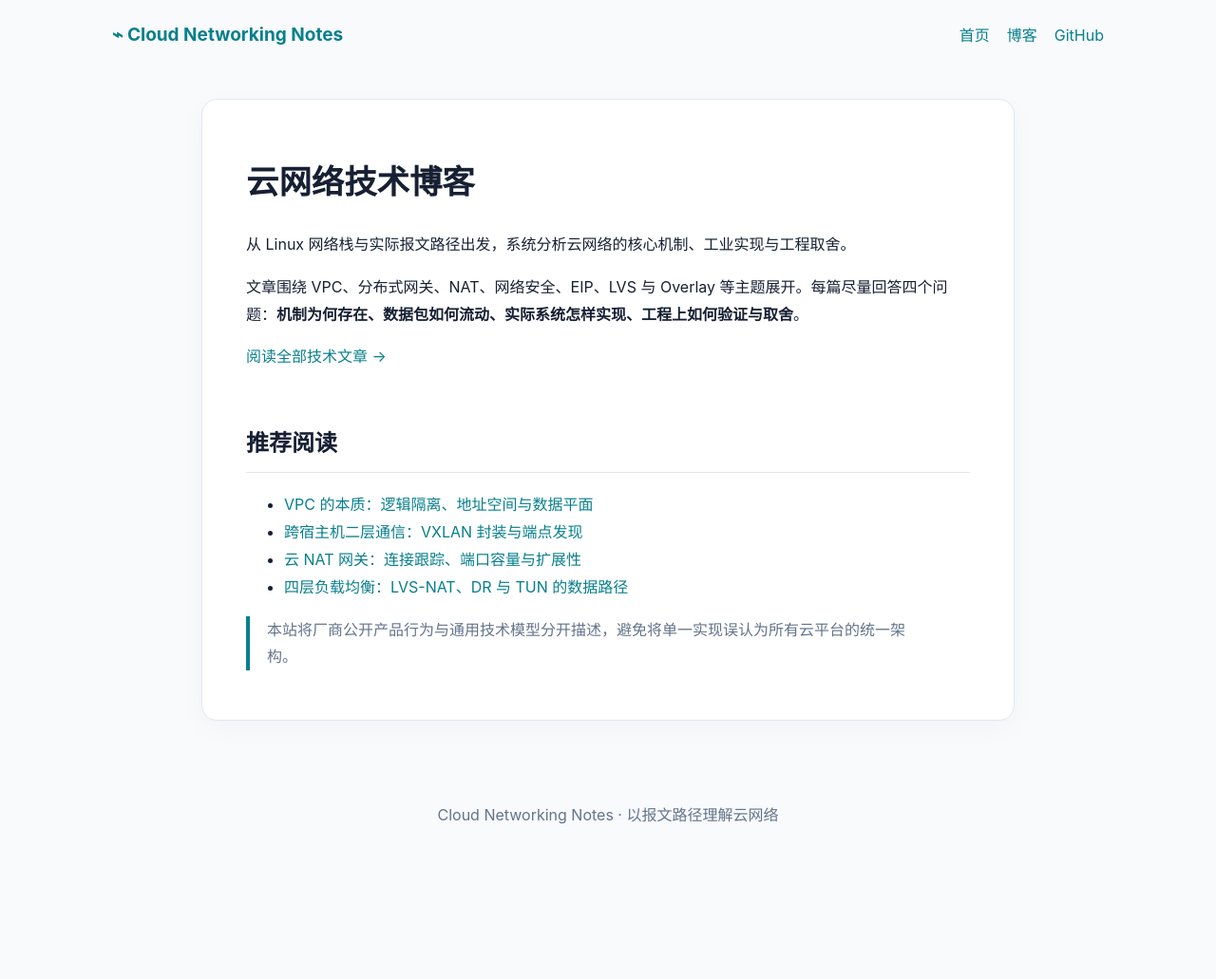
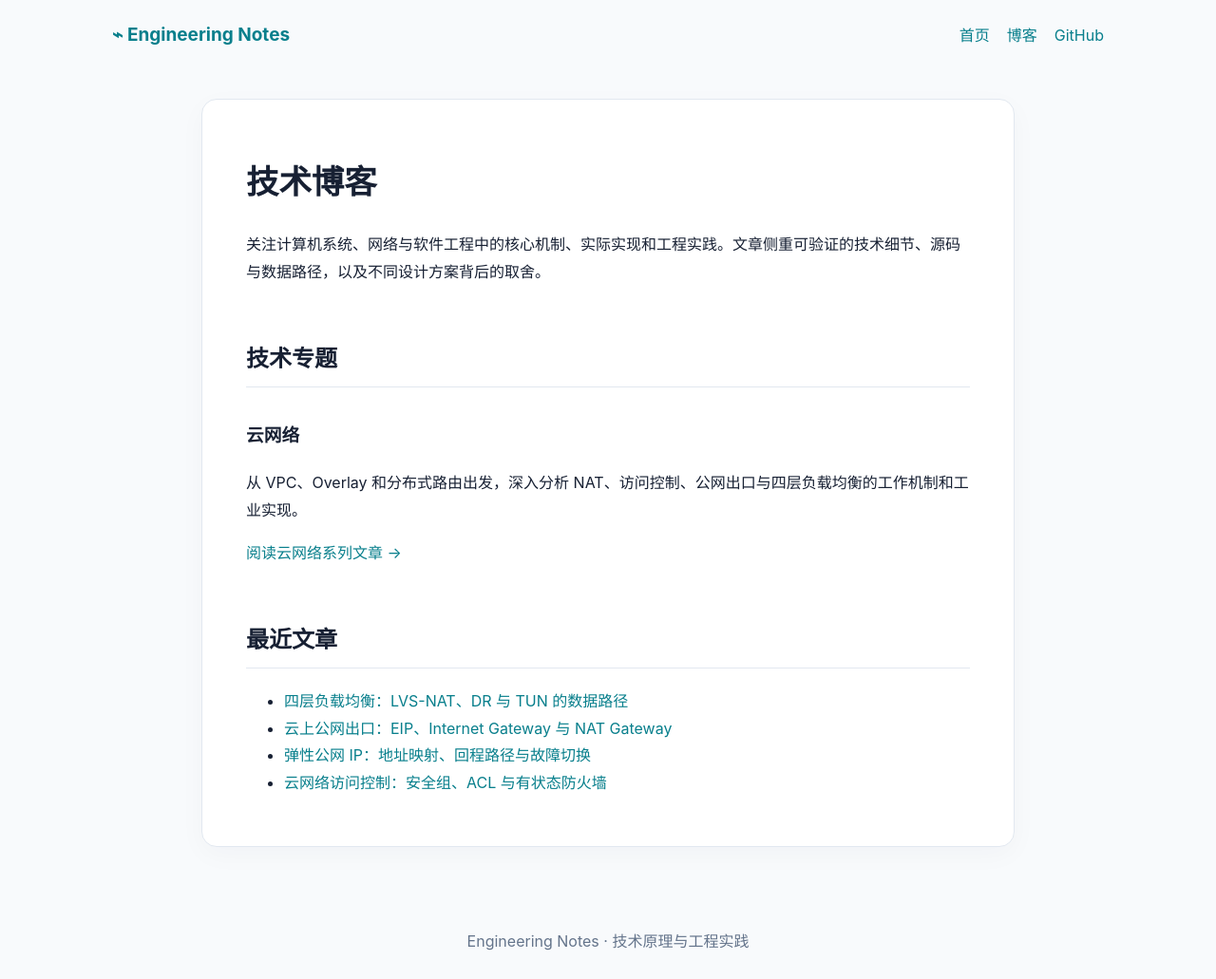
Before and after one commit to cafebeef1/cafebeef1.github.io, a Jekyll site: the page built from index.md, in a window 1280 px wide. Shown: the whole page at 95% size. Built offline with Jekyll 4.4.1, drawn with Linux system fonts in a browser that asks for light colours; before the commit the page ends 900 px from its top, so only the background shows below that.

Commit message:
Generalize blog identity and homepage for multiple technical series

```diff
--- a/_config.yml
+++ b/_config.yml
@@ -1,5 +1,5 @@
-title: Cloud Networking Notes
-description: 从报文路径出发，理解云网络与 Linux 网络实现
+title: Engineering Notes
+description: 计算机系统、网络与软件工程的技术原理和工程实践
 url: https://cafebeef1.github.io
 baseurl: ""
 lang: zh-CN
--- a/_layouts/default.html
+++ b/_layouts/default.html
@@ -1,3 +1,3 @@
 <!doctype html>
 <html lang="zh-CN"><head><meta charset="utf-8"><meta name="viewport" content="width=device-width, initial-scale=1"><title>{{ page.title | default: site.title }} · {{ site.title }}</title><meta name="description" content="{{ page.description | default: site.description }}"><link rel="stylesheet" href="{{ '/assets/style.css' | relative_url }}"><script src="https://cdn.jsdelivr.net/npm/mermaid@11.4.1/dist/mermaid.min.js" defer></script><script src="{{ '/assets/mermaid-init.js' | relative_url }}" defer></script></head>
-<body><header class="top"><a class="brand" href="{{ '/' | relative_url }}">⌁ Cloud Networking Notes</a><nav><a href="{{ '/' | relative_url }}">首页</a><a href="{{ '/lessons/' | relative_url }}">博客</a><a href="https://github.com/cafebeef1/cafebeef1.github.io">GitHub</a></nav></header><main class="container"><article><h1>{{ page.title }}</h1>{{ content }}</article></main><footer>Cloud Networking Notes · 以报文路径理解云网络</footer></body></html>
+<body><header class="top"><a class="brand" href="{{ '/' | relative_url }}">⌁ Engineering Notes</a><nav><a href="{{ '/' | relative_url }}">首页</a><a href="{{ '/lessons/' | relative_url }}">博客</a><a href="https://github.com/cafebeef1/cafebeef1.github.io">GitHub</a></nav></header><main class="container"><article><h1>{{ page.title }}</h1>{{ content }}</article></main><footer>Engineering Notes · 技术原理与工程实践</footer></body></html>
--- a/index.md
+++ b/index.md
@@ -1,19 +1,21 @@
 ---
 layout: default
-title: 云网络技术博客
+title: 技术博客
 ---
 
-从 Linux 网络栈与实际报文路径出发，系统分析云网络的核心机制、工业实现与工程取舍。
+关注计算机系统、网络与软件工程中的核心机制、实际实现和工程实践。文章侧重可验证的技术细节、源码与数据路径，以及不同设计方案背后的取舍。
 
-文章围绕 VPC、分布式网关、NAT、网络安全、EIP、LVS 与 Overlay 等主题展开。每篇尽量回答四个问题：**机制为何存在、数据包如何流动、实际系统怎样实现、工程上如何验证与取舍**。
+## 技术专题
 
-[阅读全部技术文章 →]({{ '/lessons/' | relative_url }})
+### 云网络
 
-## 推荐阅读
+从 VPC、Overlay 和分布式路由出发，深入分析 NAT、访问控制、公网出口与四层负载均衡的工作机制和工业实现。
 
-- [VPC 的本质：逻辑隔离、地址空间与数据平面]({{ '/lessons/02-vpc/' | relative_url }})
-- [跨宿主机二层通信：VXLAN 封装与端点发现]({{ '/lessons/03-overlay-path/' | relative_url }})
-- [云 NAT 网关：连接跟踪、端口容量与扩展性]({{ '/lessons/05-nat/' | relative_url }})
+[阅读云网络系列文章 →]({{ '/lessons/' | relative_url }})
+
+## 最近文章
+
 - [四层负载均衡：LVS-NAT、DR 与 TUN 的数据路径]({{ '/lessons/09-lvs/' | relative_url }})
-
-> 本站将厂商公开产品行为与通用技术模型分开描述，避免将单一实现误认为所有云平台的统一架构。
+- [云上公网出口：EIP、Internet Gateway 与 NAT Gateway]({{ '/lessons/08-egress/' | relative_url }})
+- [弹性公网 IP：地址映射、回程路径与故障切换]({{ '/lessons/07-eip/' | relative_url }})
+- [云网络访问控制：安全组、ACL 与有状态防火墙]({{ '/lessons/06-security/' | relative_url }})
```
Also changed, not shown: lessons/index.md (+8 -6 lines), README.md.
